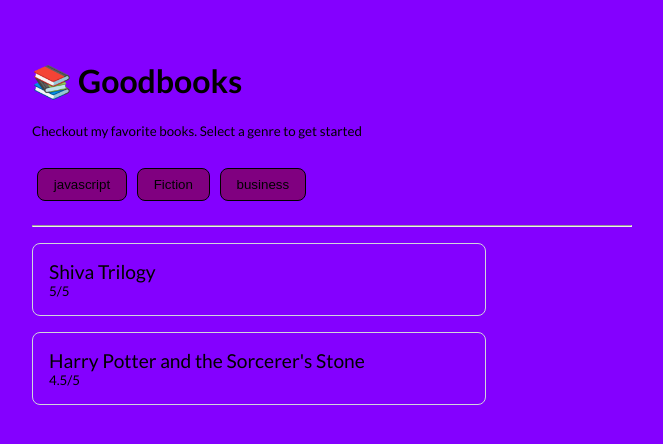
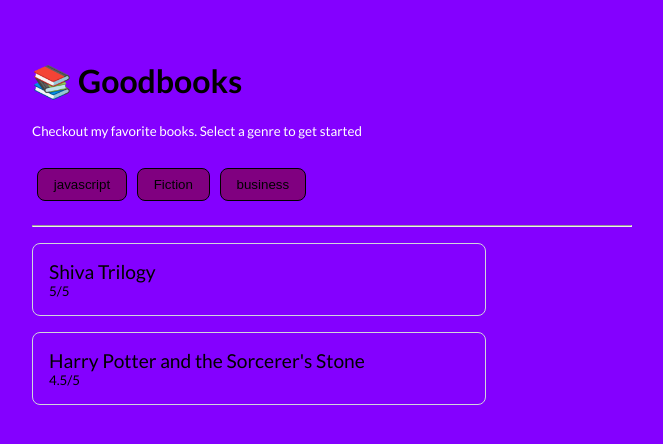
Before and after one commit to Bibin-Antony/Book-Recommendations-App, a React (Create React App) app: page / in a window 1280 px wide. Shown: the top 444 px of the page, without its empty margins (308-971 px from the left). Built offline with nearby package versions, Linux system fonts and the light colour scheme.

Commit message:
Update App.js

```diff
--- a/src/App.js
+++ b/src/App.js
@@ -38,7 +38,7 @@ export default function App() {
   return (
     <div className="App">
       <h1> 📚 Goodbooks </h1>
-      <p style={{ fontSize: "smaller" }}>
+      <p style={{ fontSize: "smaller", color:"white" }}>
         {" "}
         Checkout my favorite books. Select a genre to get started{" "}
       </p>
```
